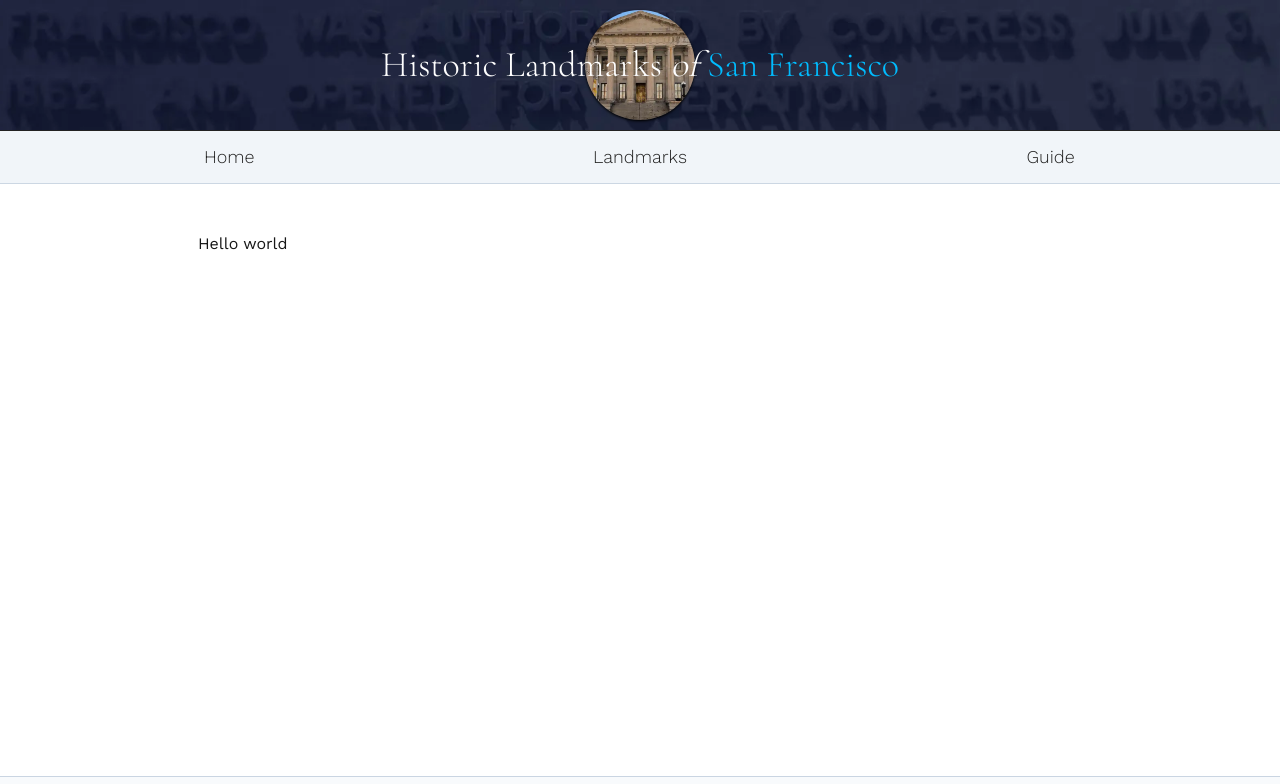
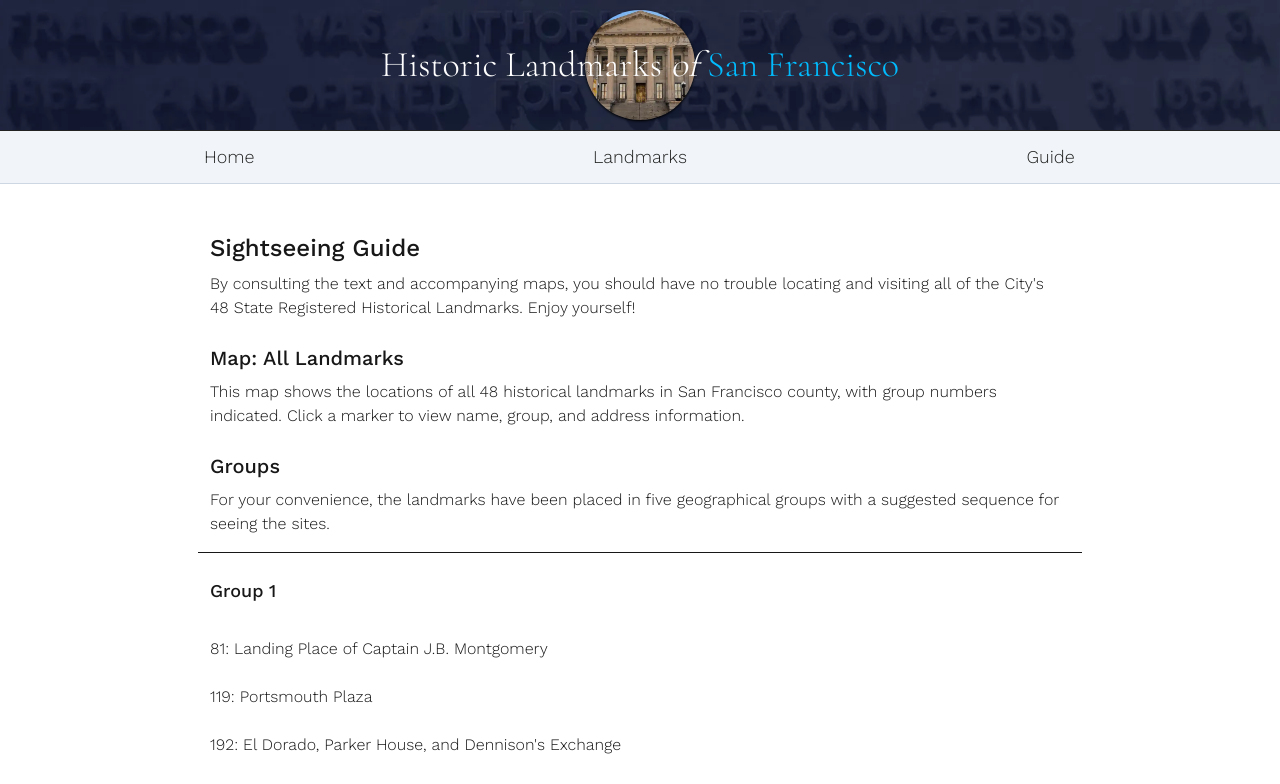
Before and after one commit to tdkent/hlosf.com, a Next.js app: page /guide in a window 1280 px wide. Shown: the top 784 px of the page. Built offline with nearby package versions, Linux system fonts and the light colour scheme.

Commit message:
add text content and group components to group page

```diff
--- a/src/app/guide/page.tsx
+++ b/src/app/guide/page.tsx
@@ -1,3 +1,53 @@
+"use client";
+
+import { useEffect, useState } from "react";
+import Group from "@/components/pages/group/Group";
+import { getAllGroups } from "@/data/data";
+import type { Landmark } from "@/lib/types";
+
 export default function GuidePage() {
-  return "Hello world";
+  const groups = getAllGroups();
+  const [windowWidth, setWindowWidth] = useState<number | null>(null);
+
+  useEffect(() => {
+    const getWindowSize = () => {
+      const { innerWidth } = window;
+      setWindowWidth(innerWidth);
+    };
+    getWindowSize();
+  }, []);
+
+  return (
+    <div className="font-light">
+      <div className="pl-3 pr-5">
+        <h1 className="text-2xl font-medium">Sightseeing Guide</h1>
+        <p className="mt-2">
+          By consulting the text and accompanying maps, you should have no
+          trouble locating and visiting all of the City&#39;s 48 State
+          Registered Historical Landmarks. Enjoy yourself!
+        </p>
+      </div>
+      <div className="my-6">
+        <h2 className="mb-2 pl-3 text-xl font-medium">Map: All Landmarks</h2>
+        <p className="pl-3 pr-5 mb-2">
+          This map shows the locations of all 48 historical landmarks in San
+          Francisco county, with group numbers indicated. Click a marker to view
+          name, group, and address information.
+        </p>
+        <div>{/* <MasterMap data={groups} /> */}</div>
+      </div>
+      <div>
+        <h2 className="mb-2 pl-3 text-xl font-medium">Groups</h2>
+        <p className="pl-3 pr-5">
+          For your convenience, the landmarks have been placed in five
+          geographical groups with a suggested sequence for seeing the sites.
+        </p>
+        <Group num={1} data={groups as Landmark[]} windowWidth={windowWidth} />
+        <Group num={2} data={groups as Landmark[]} windowWidth={windowWidth} />
+        <Group num={3} data={groups as Landmark[]} windowWidth={windowWidth} />
+        <Group num={4} data={groups as Landmark[]} windowWidth={windowWidth} />
+        <Group num={5} data={groups as Landmark[]} windowWidth={windowWidth} />
+      </div>
+    </div>
+  );
 }
```
